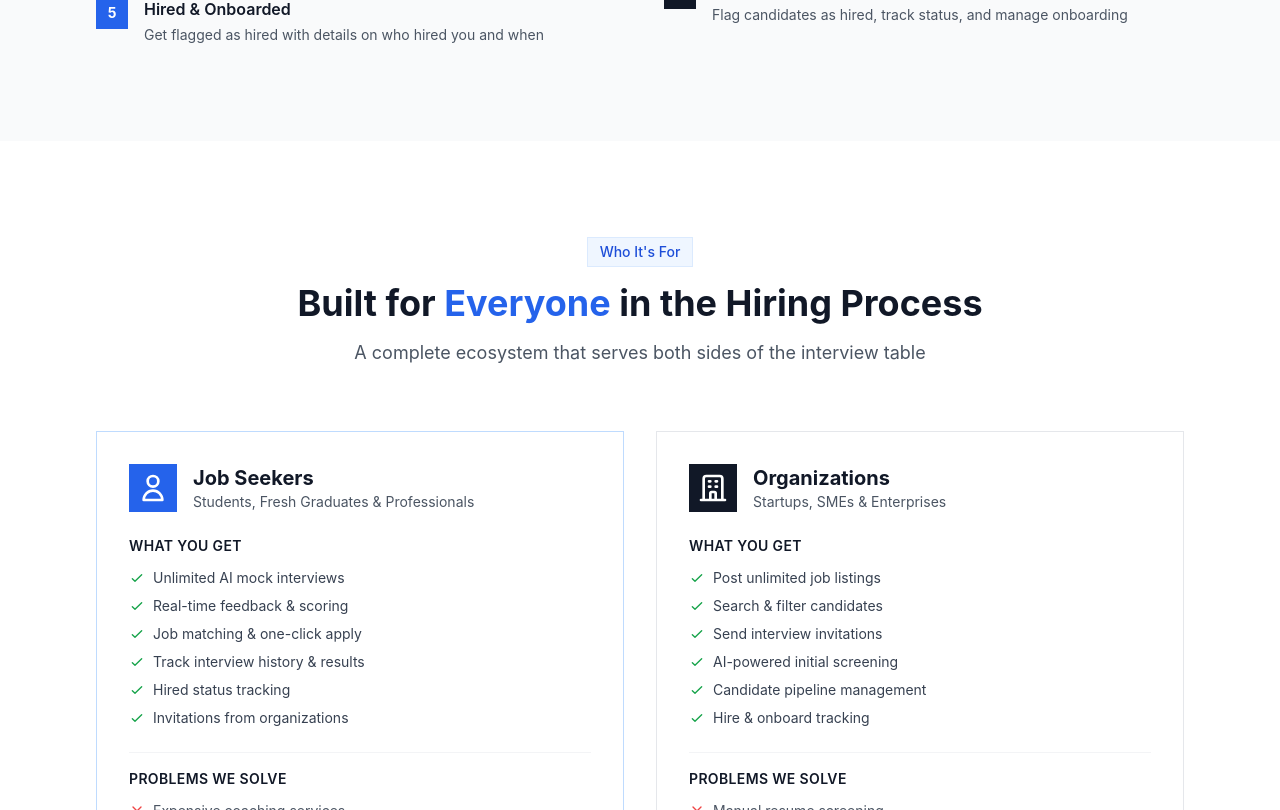
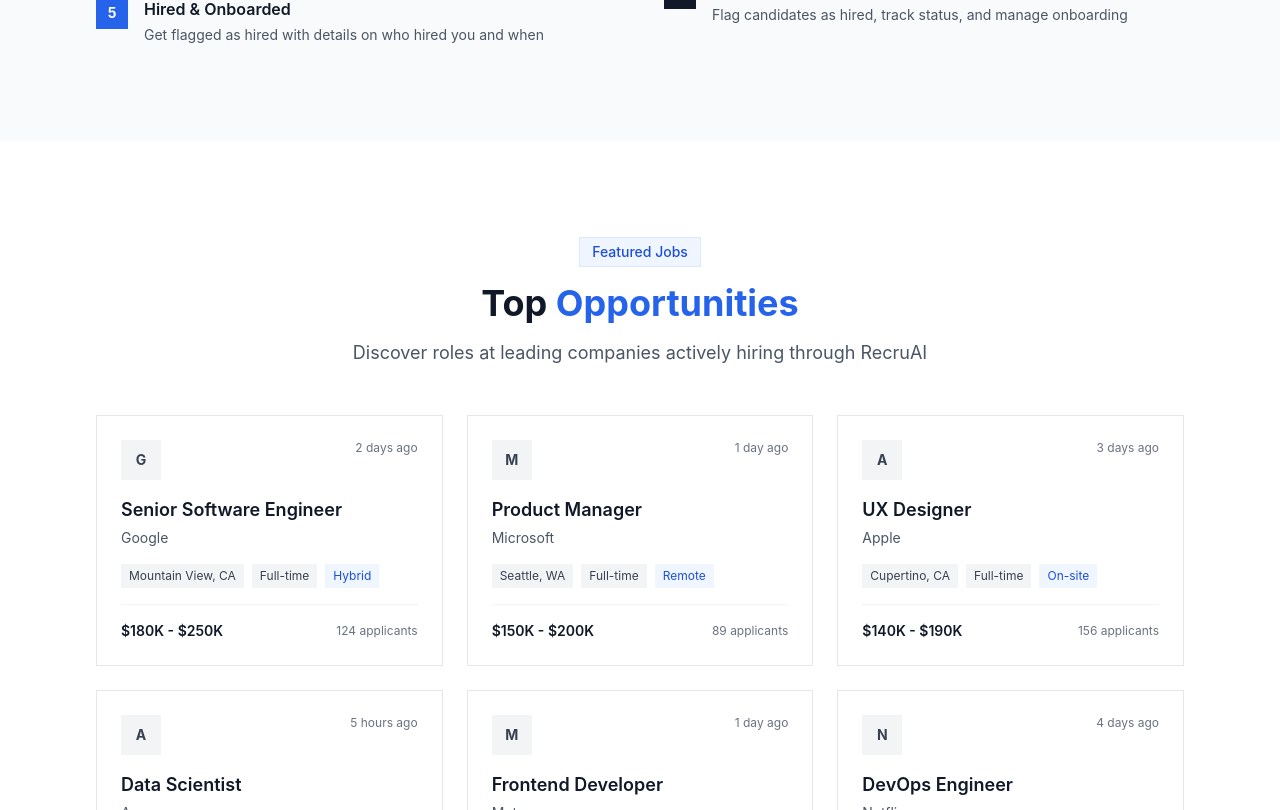
Before and after one commit to MenteE-s/RecruAI, a React (Create React App) app in the folder frontend/: page / in a window 1280 px wide. Shown: the part 2810-3620 px from the top of the page. Built offline with nearby package versions, Linux system fonts and the light colour scheme; no server answers.

Commit message:
Add smooth scrolling and remove CustomerSegments section

```diff
--- a/frontend/src/index.css
+++ b/frontend/src/index.css
@@ -1,6 +1,10 @@
 @tailwind base;
 @tailwind components;
 @tailwind utilities;
+
+html {
+  scroll-behavior: smooth;
+}
 
 /* Notification bell animation */
 @keyframes bell-ring {
--- a/frontend/src/pages/RecruAILanding.js
+++ b/frontend/src/pages/RecruAILanding.js
@@ -2,7 +2,6 @@ import React from 'react';
 import Hero from '../components/Hero';
 import Features from '../components/Features';
 import HowItWorks from '../components/HowItWorks';
-import CustomerSegments from '../components/CustomerSegments';
 import FeaturedJobs from '../components/FeaturedJobs';
 import Pricing from '../components/Pricing';
 import Testimonials from '../components/Testimonials';
@@ -17,7 +16,6 @@ const RecruAILanding = () => {
       <Hero />
       <Features />
       <HowItWorks />
-      <CustomerSegments />
       <FeaturedJobs />
       <Pricing />
       <Testimonials />
```
